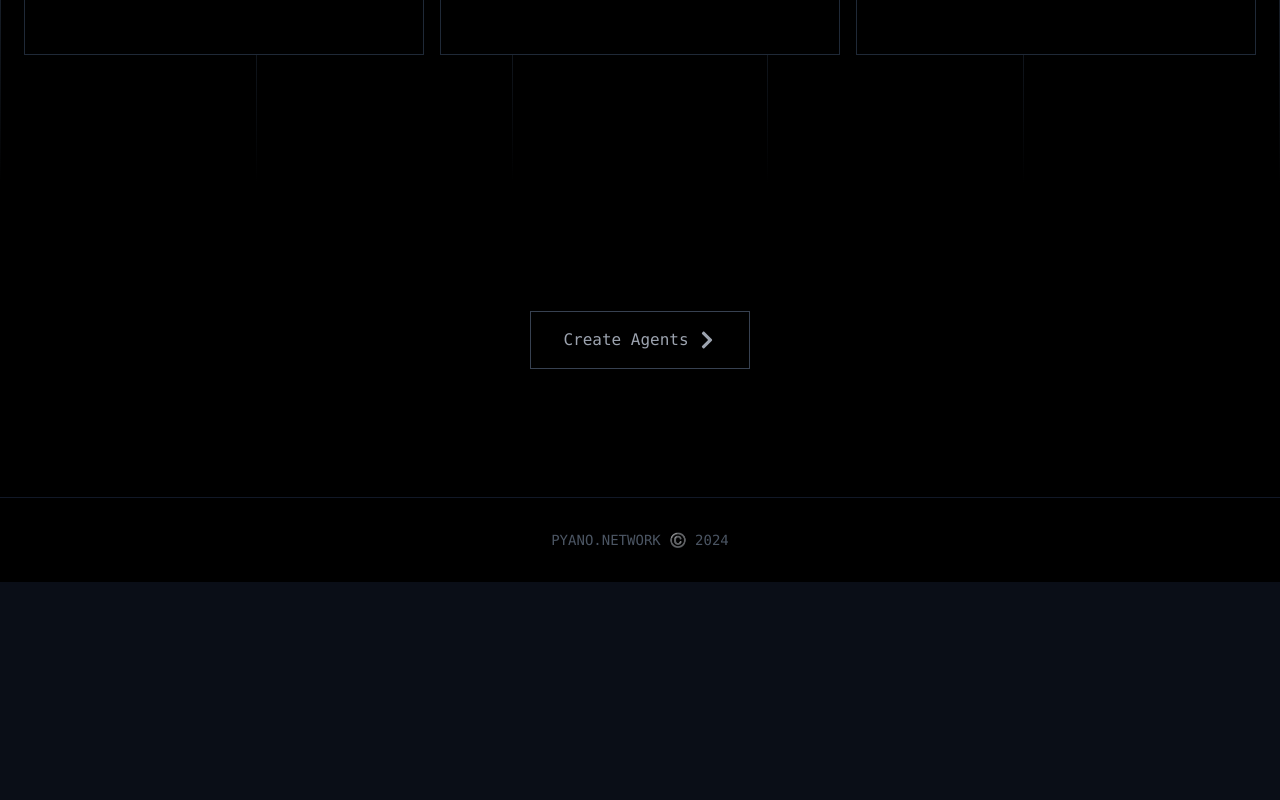
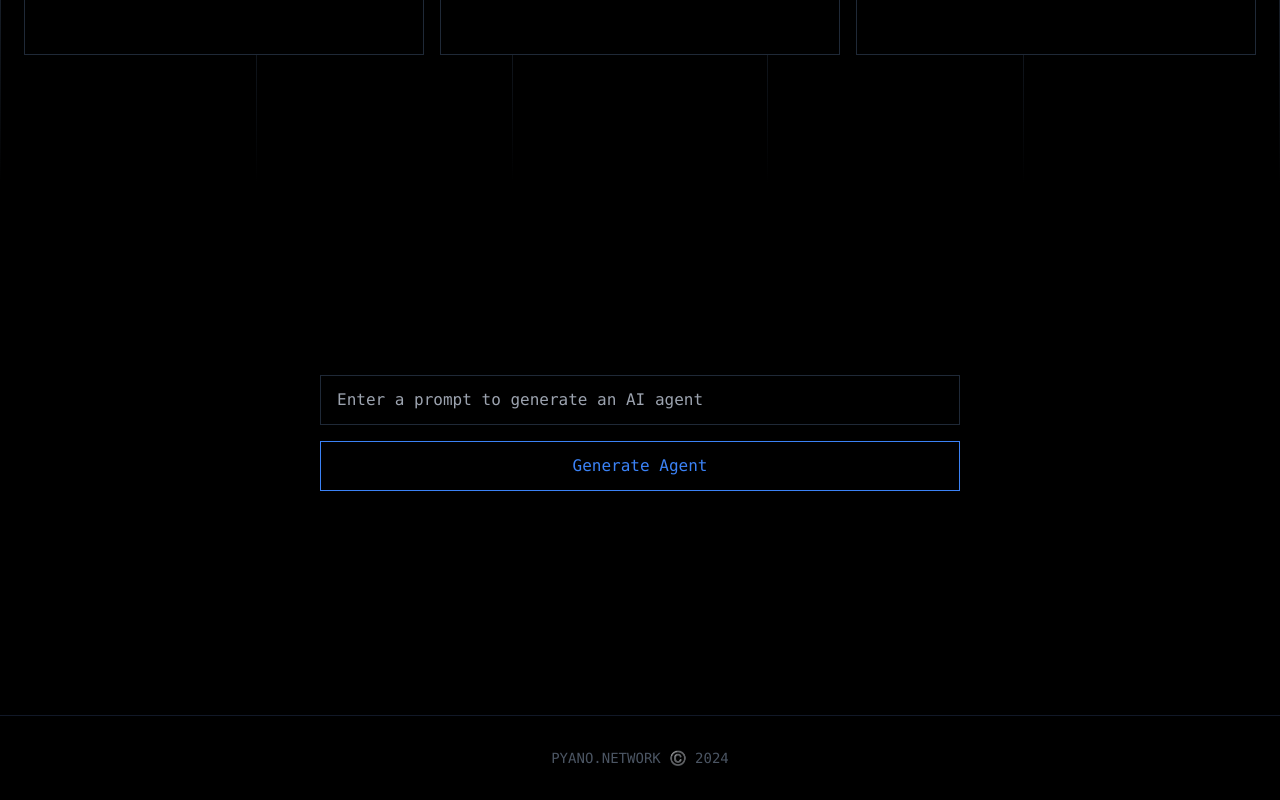
Before and after one commit to pyanoxyz/agent-generator-frontend, a React (Vite) app: page / in a window 1280 px wide. Shown: the part 1115-1915 px from the top of the page. Before the commit the page ends 1697 px from the top, so only its background shows below. Built offline with nearby package versions, Linux system fonts and the light colour scheme.

Commit message:
form on landing page

```diff
--- a/src/components/CreateAgentForm.tsx
+++ b/src/components/CreateAgentForm.tsx
@@ -213,7 +213,7 @@ export default function FormPage() {
       </form>
 
       {agentJson && (
-        <div className="border border-gray-800 bg-black/30 backdrop-blur-sm p-6">
+        <div className="border border-gray-800 bg-black/30 backdrop-blur-sm p-6 text-start">
           <h3 className="text-xl font-bold mb-6 text-gray-300">
             Generated Agent Configuration
           </h3>
--- a/src/components/Lp.tsx
+++ b/src/components/Lp.tsx
@@ -1,6 +1,7 @@
 import React from "react";
 import { FaChevronRight as ChevronRight } from "react-icons/fa";
 import { Link } from "react-router-dom";
+import FormPage from "./CreateAgentForm";
 
 const LandingPage = () => {
   return (
@@ -205,7 +206,8 @@ const LandingPage = () => {
       {/* CTA Section */}
       <section className="py-32 relative">
         <div className="container mx-auto px-6 text-center">
-          <Link to="/generate">
+          <FormPage />
+          {/* <Link to="/generate">
             <button className="bg-transparent border border-gray-700 hover:border-white px-8 py-4 rounded-none flex items-center gap-2 mx-auto group transition-colors duration-300">
               <span className="text-gray-400 group-hover:text-white transition-colors duration-300">
                 Create Agents
@@ -215,7 +217,7 @@ const LandingPage = () => {
                 size={20}
               />
             </button>
-          </Link>
+          </Link> */}
         </div>
       </section>
 
```
